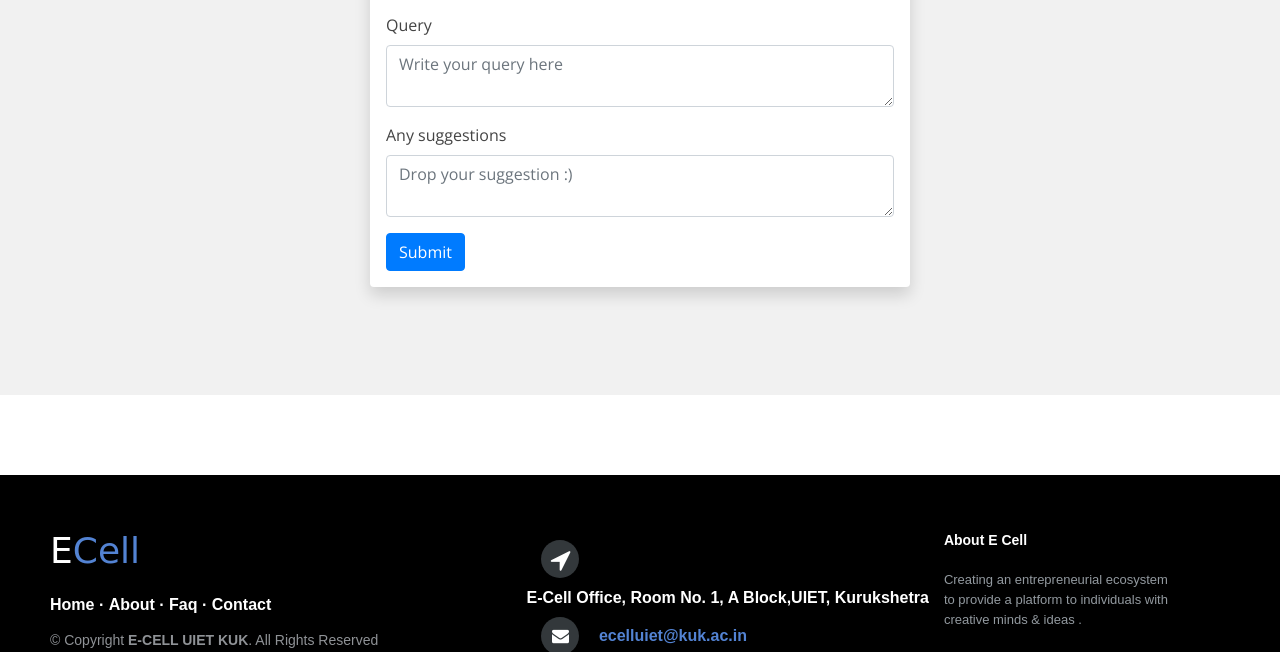
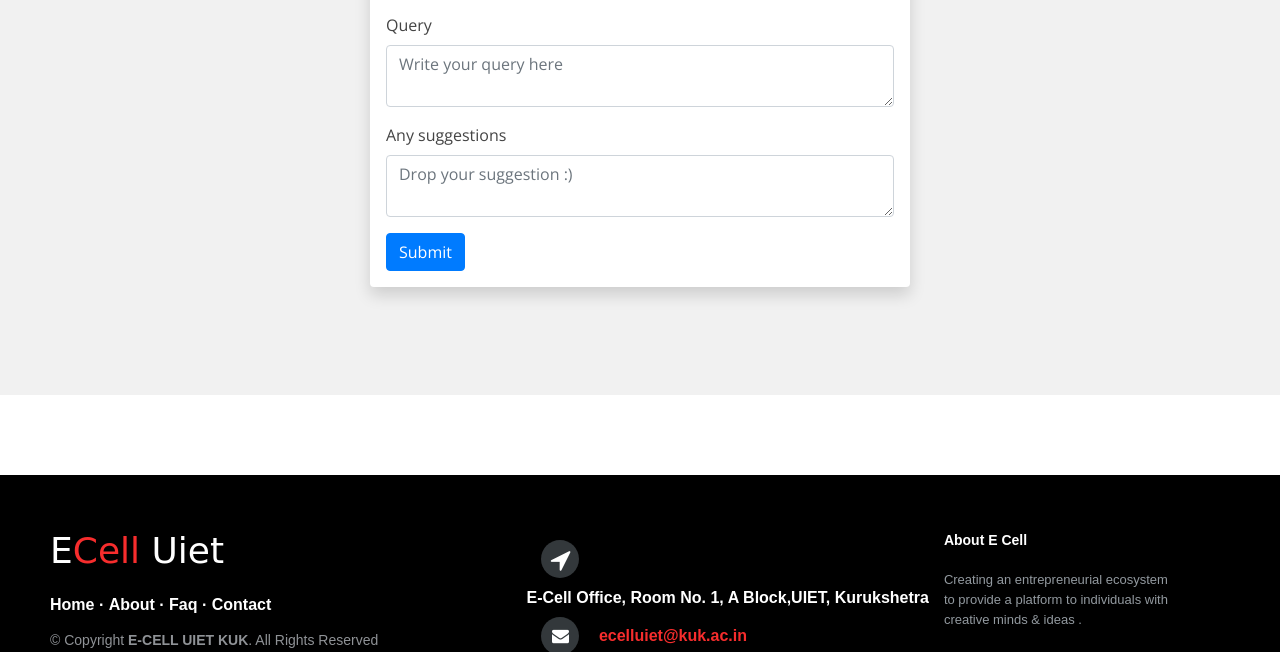
Before and after one commit to shubham-singla525/Ecell-Uiet, a plain HTML site: page index.html in a window 1280 px wide. Shown: the part 4629-5281 px from the top of the page. Drawn offline with nearby package versions, Linux system fonts and the light colour scheme; files whose address does not match are found by name.

Commit message:
color change in footer

```diff
--- a/index.html
+++ b/index.html
@@ -721,7 +721,7 @@
 
  <div class="footer-left">
 
- <h3>E<span>Cell</span></h3>
+ <h3>E<span style="color:#f72d2d">Cell</span> Uiet</h3>
 
  <p class="footer-links">
  <a href="#">Home</a>
@@ -747,7 +747,7 @@
 
  <div>
  <i class="fa fa-envelope" aria-hidden="true"></i>
- <p><a href="mailto:support@company.com">ecelluiet@kuk.ac.in</a></p>
+ <p><a style="color:#f72d2d" href="mailto:support@company.com">ecelluiet@kuk.ac.in</a></p>
  </div>
 
  </div>
```
